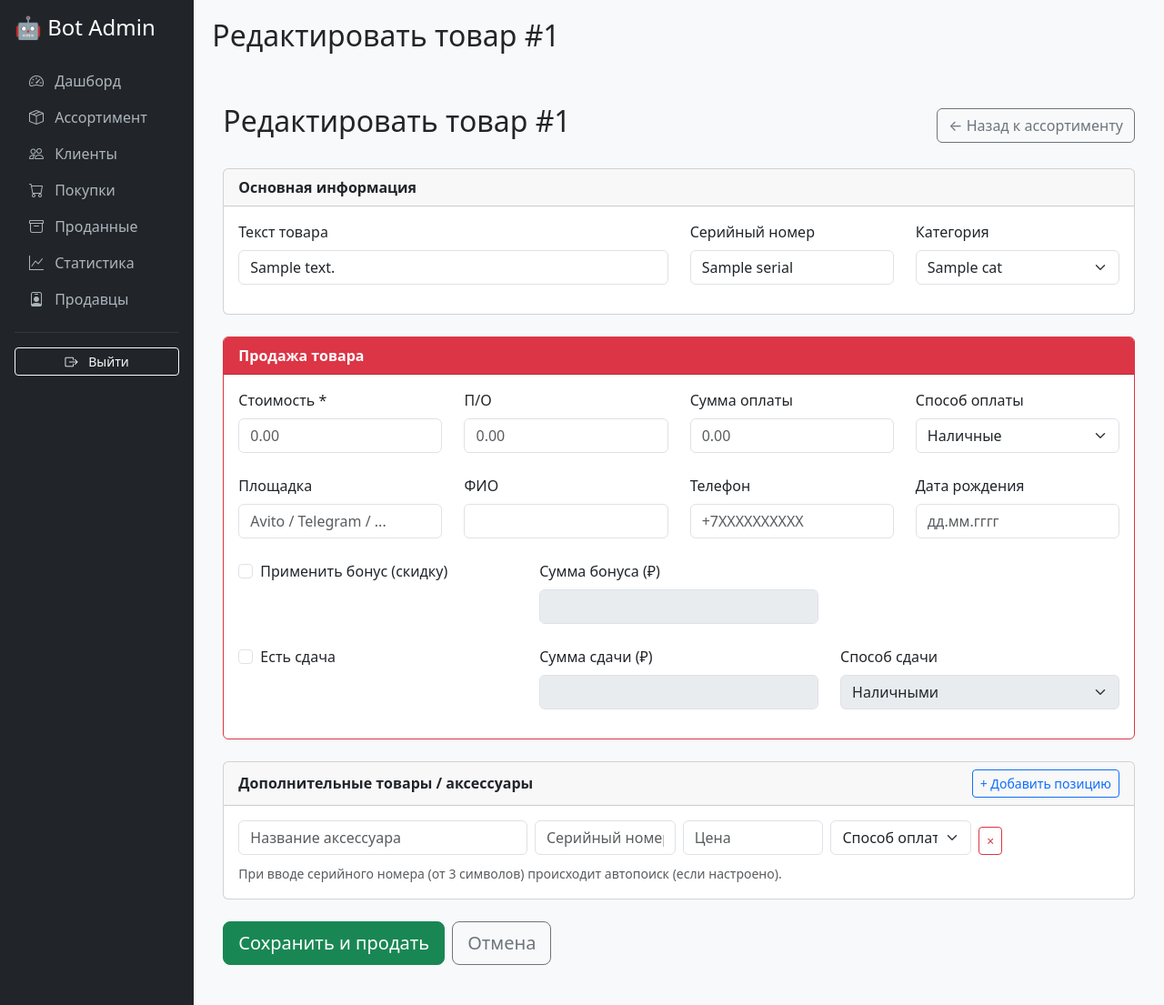
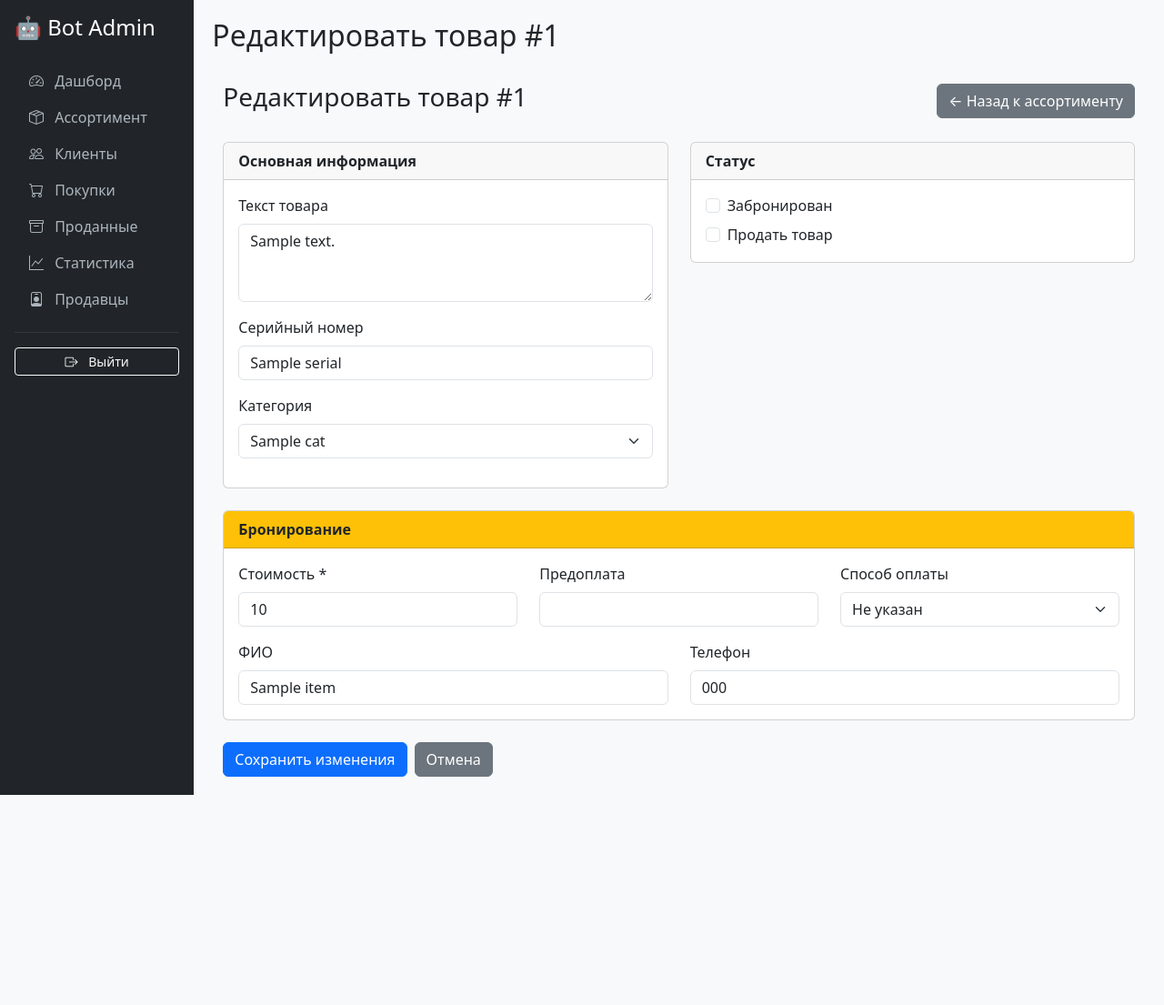
Before and after one commit to NextApple-Bot/telegram-bot-refactoring-27, a Python web app: template web_admin/templates/assortment_edit_item.html in a window 1280 px wide. Shown: the whole page at 91% size. After the commit the page ends 874 px from the top, so only its background shows below. Run offline with Jinja, Linux system fonts and the light colour scheme; the template is opened without the code that fills it: most values are stand-ins (such as "Sample title", 1, 10 or a date in 2020).

Commit message:
Update assortment_edit_item.html

```diff
--- a/web_admin/templates/assortment_edit_item.html
+++ b/web_admin/templates/assortment_edit_item.html
@@ -3,29 +3,32 @@
 {% block page_title %}Редактировать товар #{{ item.id }}{% endblock %}
 
 {% block content %}
-<div class="container py-4">
+<div class="container">
     <div class="d-flex justify-content-between align-items-center mb-4">
-        <h2>Редактировать товар #{{ item.id }}</h2>
-        <a href="/admin/assortment" class="btn btn-outline-secondary">← Назад к ассортименту</a>
+        <h3>Редактировать товар #{{ item.id }}</h3>
+        <a href="/admin/assortment" class="btn btn-secondary">← Назад к ассортименту</a>
     </div>
 
-    <form method="post" action="/admin/assortment/edit/{{ item.id }}" id="editItemForm">
+    <form method="post" action="/admin/assortment/edit/{{ item.id }}">
+        <div class="row">
             <!-- Основная информация -->
+            <div class="col-md-6">
                 <div class="card mb-4">
                     <div class="card-header">
                         <strong>Основная информация</strong>
                     </div>
                     <div class="card-body">
-                <div class="row">
-                    <div class="col-md-6 mb-3">
+                        <div class="mb-3">
                             <label class="form-label">Текст товара</label>
-                        <input type="text" name="text" class="form-control" value="{{ item.text }}" required>
+                            <textarea name="text" class="form-control" rows="3" required>{{ item.text }}</textarea>
                         </div>
-                    <div class="col-md-3 mb-3">
+
+                        <div class="mb-3">
                             <label class="form-label">Серийный номер</label>
                             <input type="text" name="serial" class="form-control" value="{{ item.serial or '' }}">
                         </div>
-                    <div class="col-md-3 mb-3">
+
+                        <div class="mb-3">
                             <label class="form-label">Категория</label>
                             <select name="category_id" class="form-select" required>
                                 {% for cat in categories %}
@@ -39,33 +42,90 @@
                 </div>
             </div>
 
+            <!-- Статус -->
+            <div class="col-md-6">
+                <div class="card mb-4">
+                    <div class="card-header">
+                        <strong>Статус</strong>
+                    </div>
+                    <div class="card-body">
+                        <div class="form-check mb-2">
+                            <input class="form-check-input" type="checkbox" name="is_booked" id="is_booked"
+                                   {% if item.is_booked %}checked{% endif %}>
+                            <label class="form-check-label" for="is_booked">
+                                Забронирован
+                            </label>
+                        </div>
+
+                        <div class="form-check">
+                            <input class="form-check-input" type="checkbox" name="is_sold" id="is_sold">
+                            <label class="form-check-label" for="is_sold">
+                                Продать товар
+                            </label>
+                        </div>
+                    </div>
+                </div>
+            </div>
+        </div>
+
+        <!-- Блок бронирования -->
+        <div class="card mb-4" id="booking_section">
+            <div class="card-header bg-warning text-dark">
+                <strong>Бронирование</strong>
+            </div>
+            <div class="card-body">
+                <div class="row">
+                    <div class="col-md-4">
+                        <label class="form-label">Стоимость *</label>
+                        <input type="number" step="0.01" name="booking_price" class="form-control"
+                               value="{{ item.booking_price or '' }}">
+                    </div>
+                    <div class="col-md-4">
+                        <label class="form-label">Предоплата</label>
+                        <input type="number" step="0.01" name="booking_prepayment" class="form-control"
+                               value="{{ item.booking_prepayment or '' }}">
+                    </div>
+                    <div class="col-md-4">
+                        <label class="form-label">Способ оплаты</label>
+                        <select name="booking_payment_type" class="form-select">
+                            <option value="">Не указан</option>
+                            <option value="cash" {% if item.booking_payment_type == 'cash' %}selected{% endif %}>Наличные</option>
+                            <option value="terminal" {% if item.booking_payment_type == 'terminal' %}selected{% endif %}>Терминал</option>
+                            <option value="qr" {% if item.booking_payment_type == 'qr' %}selected{% endif %}>QR-код</option>
+                            <option value="transfer" {% if item.booking_payment_type == 'transfer' %}selected{% endif %}>Перевод</option>
+                        </select>
+                    </div>
+                </div>
+
+                <div class="row mt-3">
+                    <div class="col-md-6">
+                        <label class="form-label">ФИО</label>
+                        <input type="text" name="booking_full_name" class="form-control" value="{{ item.booking_full_name or '' }}">
+                    </div>
+                    <div class="col-md-6">
+                        <label class="form-label">Телефон</label>
+                        <input type="text" name="booking_phone" class="form-control" value="{{ item.booking_phone or '' }}">
+                    </div>
+                </div>
+            </div>
+        </div>
+
         <!-- Блок продажи -->
-        <div class="card mb-4 border-danger">
-            <div class="card-header bg-danger text-white">
+        <div class="card mb-4" id="sale_section" style="display: none;">
+            <div class="card-header bg-success text-white">
                 <strong>Продажа товара</strong>
             </div>
             <div class="card-body">
                 <div class="row">
-                    <!-- Стоимость -->
-                    <div class="col-md-3 mb-3">
+                    <div class="col-md-4">
                         <label class="form-label">Стоимость *</label>
-                        <input type="number" step="0.01" name="sale_price" class="form-control" placeholder="0.00" required>
+                        <input type="number" step="0.01" name="sale_price" class="form-control">
                     </div>
-
-                    <!-- П/О -->
-                    <div class="col-md-3 mb-3">
-                        <label class="form-label">П/О</label>
-                        <input type="number" step="0.01" name="sale_prepayment" class="form-control" placeholder="0.00">
+                    <div class="col-md-4">
+                        <label class="form-label">Сумма оплаты</label>
+                        <input type="number" step="0.01" name="sale_payment_amount" class="form-control">
                     </div>
-
-                    <!-- Сумма оплаты -->
-                    <div class="col-md-3 mb-3">
-                        <label class="form-label">Сумма оплаты</label>
-                        <input type="number" step="0.01" name="sale_payment_amount" class="form-control" placeholder="0.00">
-                    </div>
-
-                    <!-- Способ оплаты -->
-                    <div class="col-md-3 mb-3">
+                    <div class="col-md-4">
                         <label class="form-label">Способ оплаты</label>
                         <select name="sale_payment_type" class="form-select">
                             <option value="cash">Наличные</option>
@@ -78,163 +138,34 @@
                         </select>
                     </div>
                 </div>
-
-                <!-- Данные клиента -->
-                <div class="row mt-2">
-                    <div class="col-md-3 mb-3">
-                        <label class="form-label">Площадка</label>
-                        <input type="text" name="sale_platform" class="form-control" placeholder="Avito / Telegram / ...">
-                    </div>
-                    <div class="col-md-3 mb-3">
-                        <label class="form-label">ФИО</label>
-                        <input type="text" name="sale_full_name" class="form-control">
-                    </div>
-                    <div class="col-md-3 mb-3">
-                        <label class="form-label">Телефон</label>
-                        <input type="text" name="sale_phone" class="form-control" placeholder="+7XXXXXXXXXX">
-                    </div>
-                    <div class="col-md-3 mb-3">
-                        <label class="form-label">Дата рождения</label>
-                        <input type="text" name="sale_birth_date" class="form-control" placeholder="дд.мм.гггг">
             </div>
         </div>
 
-                <!-- Бонус -->
-                <div class="row mt-2">
-                    <div class="col-md-4 mb-3">
-                        <div class="form-check">
-                            <input class="form-check-input" type="checkbox" id="applyBonus" name="apply_bonus">
-                            <label class="form-check-label" for="applyBonus">Применить бонус (скидку)</label>
-                        </div>
-                    </div>
-                    <div class="col-md-4 mb-3">
-                        <label class="form-label">Сумма бонуса (₽)</label>
-                        <input type="number" step="0.01" name="sale_bonus" class="form-control" id="saleBonus" disabled>
-                    </div>
-                </div>
-
-                <!-- Сдача -->
-                <div class="row mt-2">
-                    <div class="col-md-4 mb-3">
-                        <div class="form-check">
-                            <input class="form-check-input" type="checkbox" id="hasChange" name="has_change">
-                            <label class="form-check-label" for="hasChange">Есть сдача</label>
-                        </div>
-                    </div>
-                    <div class="col-md-4 mb-3">
-                        <label class="form-label">Сумма сдачи (₽)</label>
-                        <input type="number" step="0.01" name="sale_change" class="form-control" id="saleChange" disabled>
-                    </div>
-                    <div class="col-md-4 mb-3">
-                        <label class="form-label">Способ сдачи</label>
-                        <select name="sale_change_type" class="form-select" id="saleChangeType" disabled>
-                            <option value="cash">Наличными</option>
-                            <option value="transfer">Переводом</option>
-                        </select>
-                    </div>
-                </div>
-            </div>
-        </div>
-
-        <!-- Дополнительные товары / аксессуары -->
-        <div class="card mb-4">
-            <div class="card-header d-flex justify-content-between align-items-center">
-                <strong>Дополнительные товары / аксессуары</strong>
-                <button type="button" class="btn btn-sm btn-outline-primary" id="addAccessoryBtn">
-                    + Добавить позицию
-                </button>
-            </div>
-            <div class="card-body">
-                <div id="accessoriesContainer">
-                    <!-- Динамические строки аксессуаров будут добавляться сюда через JS -->
-                </div>
-                <small class="text-muted">При вводе серийного номера (от 3 символов) происходит автопоиск (если настроено).</small>
-            </div>
-        </div>
-
-        <!-- Скрытые поля -->
-        <input type="hidden" name="is_sold" value="true">
-        <input type="hidden" name="is_booked" value="false">
-
-        <!-- Кнопки -->
         <div class="d-flex gap-2">
-            <button type="submit" class="btn btn-success btn-lg">Сохранить и продать</button>
-            <a href="/admin/assortment" class="btn btn-outline-secondary btn-lg">Отмена</a>
+            <button type="submit" class="btn btn-primary">Сохранить изменения</button>
+            <a href="/admin/assortment" class="btn btn-secondary">Отмена</a>
         </div>
     </form>
 </div>
 
 <script>
-document.addEventListener('DOMContentLoaded', function() {
-    const container = document.getElementById('accessoriesContainer');
-    const addBtn = document.getElementById('addAccessoryBtn');
-
-    let accessoryIndex = 0;
-
-    function createAccessoryRow() {
-        const row = document.createElement('div');
-        row.className = 'row g-2 mb-2 accessory-row';
-        row.innerHTML = `
-            <div class="col-md-4">
-                <input type="text" name="accessory_name" class="form-control" placeholder="Название аксессуара">
-            </div>
-            <div class="col-md-2">
-                <input type="text" name="accessory_serial" class="form-control" placeholder="Серийный номер">
-            </div>
-            <div class="col-md-2">
-                <input type="number" step="0.01" name="accessory_price" class="form-control" placeholder="Цена">
-            </div>
-            <div class="col-md-2">
-                <select name="accessory_payment_type" class="form-select">
-                    <option value="">Способ оплаты</option>
-                    <option value="cash">Наличные</option>
-                    <option value="terminal">Терминал</option>
-                    <option value="qr">QR-код</option>
-                    <option value="transfer">Перевод</option>
-                    <option value="invoice">По счёту</option>
-                </select>
-            </div>
-            <div class="col-md-2 d-flex align-items-end">
-                <button type="button" class="btn btn-outline-danger btn-sm remove-accessory">×</button>
-            </div>
-        `;
-
-        // Удаление строки
-        row.querySelector('.remove-accessory').addEventListener('click', function() {
-            row.remove();
+// Показываем/скрываем блоки в зависимости от чекбоксов
+document.getElementById('is_booked').addEventListener('change', function() {
+    document.getElementById('booking_section').style.display = this.checked ? 'block' : 'none';
 });
 
-        container.appendChild(row);
-        accessoryIndex++;
-    }
-
-    // Кнопка добавления новой строки
-    addBtn.addEventListener('click', function() {
-        createAccessoryRow();
+document.getElementById('is_sold').addEventListener('change', function() {
+    document.getElementById('sale_section').style.display = this.checked ? 'block' : 'none';
 });
 
-    // Добавляем одну пустую строку по умолчанию
-    createAccessoryRow();
-
-    // Активация/деактивация полей бонуса и сдачи
-    const applyBonus = document.getElementById('applyBonus');
-    const saleBonus = document.getElementById('saleBonus');
-    const hasChange = document.getElementById('hasChange');
-    const saleChange = document.getElementById('saleChange');
-    const saleChangeType = document.getElementById('saleChangeType');
-
-    applyBonus.addEventListener('change', function() {
-        saleBonus.disabled = !this.checked;
-        if (!this.checked) saleBonus.value = '';
-    });
-
-    hasChange.addEventListener('change', function() {
-        saleChange.disabled = !this.checked;
-        saleChangeType.disabled = !this.checked;
-        if (!this.checked) {
-            saleChange.value = '';
+// Инициализация при загрузке
+window.onload = function() {
+    if (document.getElementById('is_booked').checked) {
+        document.getElementById('booking_section').style.display = 'block';
     }
-    });
-});
+    if (document.getElementById('is_sold').checked) {
+        document.getElementById('sale_section').style.display = 'block';
+    }
+}
 </script>
 {% endblock %}
```
Lines whose indentation alone changed are shown as unchanged.
